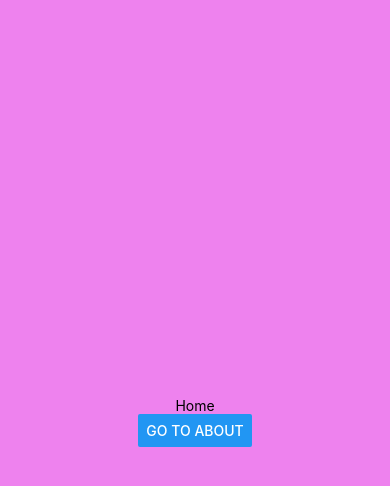
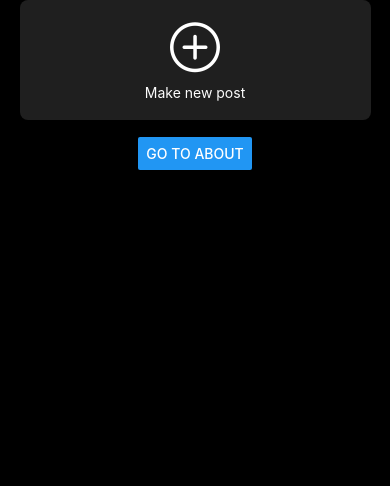
Before and after one commit to Kio2047/Umami, a React Native app in the folder Client/: screen /Home in a window 390 px wide. Shown: the top 486 px of the page. Built offline with nearby package versions, Linux system fonts and the light colour scheme.

Commit message:
feat: added post component and prop types

```diff
--- a/Client/App.tsx
+++ b/Client/App.tsx
@@ -5,12 +5,13 @@ import { SafeAreaView, StatusBar, StyleSheet, Platform } from 'react-native';
 import { NavigationContainer, DarkTheme } from '@react-navigation/native';
 import { createStackNavigator } from '@react-navigation/stack';
 
-import type { RootStackParamsList } from './app/navTypes';
+import type { RootStackParamsList } from './app/types';
 import { backgroundColor } from './app/colors';
 import SignIn from './app/screens/SignIn';
 import Login from './app/screens/Login';
 import Register from './app/screens/Register';
 import Home from './app/screens/Home';
+import Post from './app/components/Post';
 import About from './app/screens/About';
 
 NavigationBar.setBackgroundColorAsync(backgroundColor);
@@ -27,6 +28,7 @@ export default function App() {
         <RootStack.Screen name="Login" component={Login} />
         <RootStack.Screen name="Register" component={Register} />
         <RootStack.Screen name="Home" component={Home} />
+        <RootStack.Screen name="Post" component={Post} />
         <RootStack.Screen name="About" component={About} />
       </RootStack.Navigator>
     </NavigationContainer>
--- /dev/null
+++ b/Client/app/components/Post.tsx
@@ -0,0 +1,15 @@
+import { View, Text } from 'react-native'
+import React from 'react'
+
+import { PostScreenProps } from '../types'
+
+const Post = ( {route, navigation}: PostScreenProps ) => {
+  const { user, scores, images, text, restaurant} = route.params
+  return (
+    <View>
+      <Text>Post</Text>
+    </View>
+  )
+}
+
+export default Post
--- /dev/null
+++ b/Client/app/declarations.d.ts
@@ -0,0 +1,4 @@
+declare module "*.png" {
+  const value: any;
+  export = value;
+}
--- a/Client/app/screens/About.tsx
+++ b/Client/app/screens/About.tsx
@@ -1,7 +1,7 @@
 import { View, Text, StyleSheet, Button } from 'react-native'
 import React from 'react'
 
-import { AboutScreenProps } from '../navTypes';
+import { AboutScreenProps } from '../types';
 
 const About = ( {navigation, route}: AboutScreenProps ) => {
 
--- a/Client/app/screens/Home.tsx
+++ b/Client/app/screens/Home.tsx
@@ -1,11 +1,22 @@
-import { View, Text, StyleSheet, Button } from "react-native"
-import React, { useEffect } from "react"
-import { HomeScreenProps } from "../navTypes"
+import { View, Text, StyleSheet, Button, SafeAreaView, TouchableOpacity } from "react-native"
+import React from "react"
+import { AntDesign } from '@expo/vector-icons';
+
+
+import { HomeScreenProps } from "../types"
+import { backgroundColor, formInputBackgroundColor, primaryFontColor } from "../colors"
 
 const Home = ( {navigation}: HomeScreenProps ) => {
 
   return (
-    <View style={styles.container}>
+    <SafeAreaView style={styles.container}>
+      <TouchableOpacity
+        style={styles.makePostButton}
+      >
+        <AntDesign name="pluscircleo" size={50} color="white" />
+        <Text style={styles.makePostText}>Make new post</Text>
+      </TouchableOpacity>
+      <View>
         <Text>Home</Text>
         <Button
           title="Go to About"
@@ -15,15 +26,29 @@ const Home = ( {navigation}: HomeScreenProps ) => {
           })}
         />
       </View>
+    </SafeAreaView>
   )
 }
 
 const styles = StyleSheet.create({
   container: {
     flex: 1,
-    backgroundColor: "violet",
+    backgroundColor: backgroundColor,
+    justifyContent: "flex-start",
+    alignItems: "center",
+  },
+  makePostButton: {
+    width: "90%",
+    height: 120,
+    borderRadius: 8,
     justifyContent: "center",
     alignItems: "center",
+    backgroundColor: formInputBackgroundColor,
+  },
+  makePostText: {
+    marginTop: 10,
+    color: primaryFontColor
+
   }
 })
 
--- a/Client/app/screens/Register.tsx
+++ b/Client/app/screens/Register.tsx
@@ -1,7 +1,7 @@
 import React, { useEffect, useState } from "react";
 import { View, Text, StyleSheet, SafeAreaView, Image, TextInput, NativeSyntheticEvent, TextInputChangeEventData, Keyboard } from "react-native";
 
-import { RegisterScreenProps } from "../navTypes";
+import { RegisterScreenProps } from "../types";
 import logo from "../assets/logo.png";
 
 const Register = ( {navigation} : RegisterScreenProps) => {
--- a/Client/app/screens/SignIn.tsx
+++ b/Client/app/screens/SignIn.tsx
@@ -2,7 +2,7 @@ import { View, Text, StyleSheet, Image, TouchableOpacity, SafeAreaView, Platform
 import { CommonActions } from "@react-navigation/native";
 
 import { backgroundColor, defaultButtonColor, primaryFontColor } from "../colors";
-import type { SignInScreenProps } from "../navTypes";
+import type { SignInScreenProps } from "../types";
 import logo from "../assets/logo.png"
 
 const SignIn = ( {navigation}: SignInScreenProps ) => {
--- a/Client/package.json
+++ b/Client/package.json
@@ -13,15 +13,15 @@
     "@react-navigation/native": "^6.0.11",
     "@react-navigation/stack": "^6.2.2",
     "expo": "~45.0.0",
+    "expo-navigation-bar": "~1.2.0",
     "expo-status-bar": "~1.3.0",
     "react": "17.0.2",
     "react-dom": "17.0.2",
     "react-native": "0.68.2",
+    "react-native-gesture-handler": "~2.2.1",
     "react-native-safe-area-context": "4.2.4",
     "react-native-screens": "~3.11.1",
-    "react-native-web": "0.17.7",
-    "react-native-gesture-handler": "~2.2.1",
-    "expo-navigation-bar": "~1.2.0"
+    "react-native-web": "0.17.7"
   },
   "devDependencies": {
     "@babel/core": "^7.12.9",
```
Also changed, not shown: Client/app/navTypes.ts (deleted, +0 -18 lines), Client/app/types.ts (+27 -3 lines), Client/app/screens/MakeNewPost.tsx (added). Lines whose indentation alone changed are shown as unchanged.
